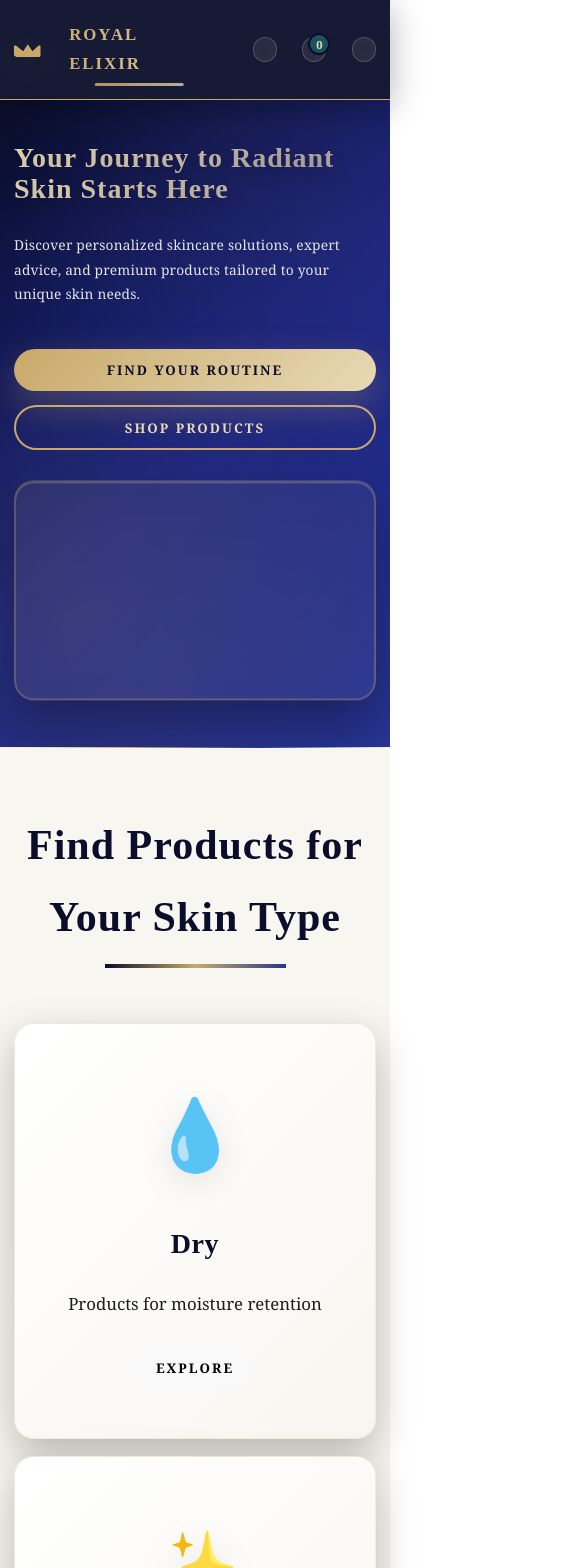
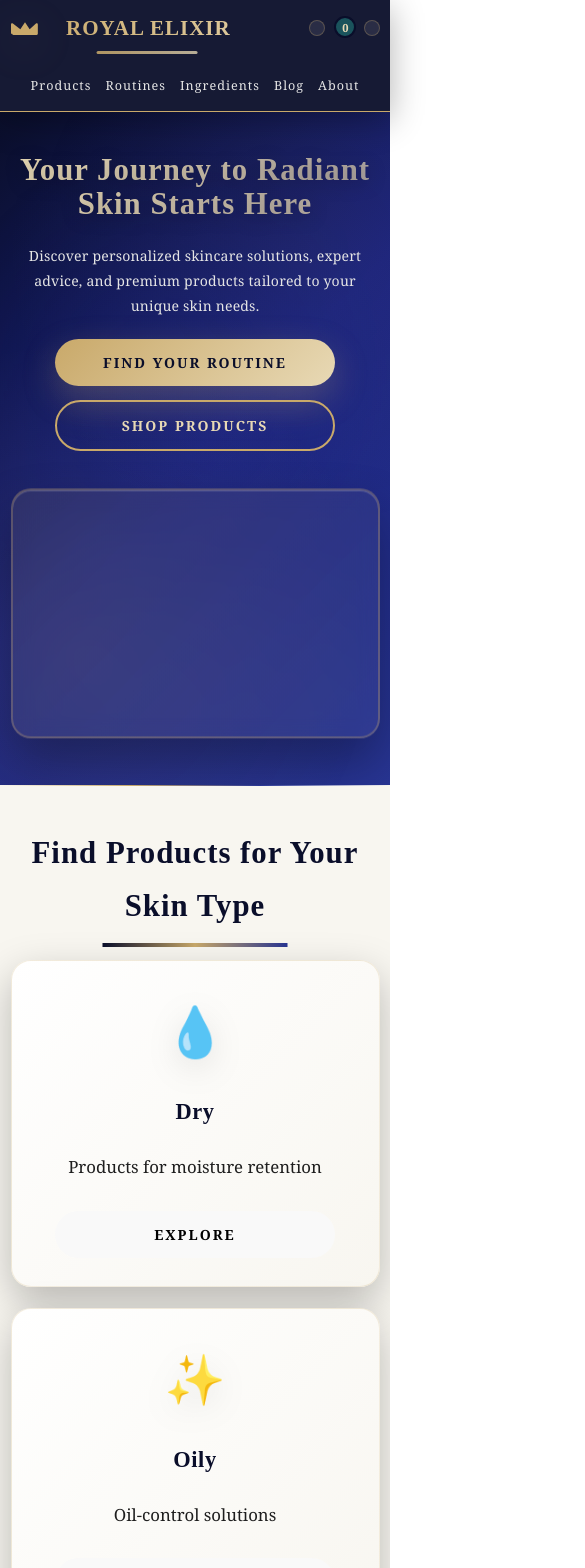
Before and after one commit to krish12345y89/royal-elixir, a React app in the folder frontend/: page / in a window 390 px wide. Shown: the top 1568 px of the page, 585 px wide, since content can reach past the window. Built offline with nearby package versions, Linux system fonts and the light colour scheme; the HTML template or start-up script is replaced by a standard one.

Commit message:
responsive

```diff
--- a/frontend/src/pages/css/home.css
+++ b/frontend/src/pages/css/home.css
@@ -305,9 +305,6 @@ input, textarea, select { border-radius: 12px; border: 1px solid rgba(10,14,42,0
   align-items: center;
 }
 
-/* Hide mobile menu toggle on larger screens by default */
-.menu-toggle { display: none; }
-
 .search-btn, .cart-btn, .account-btn {
   background: rgba(255, 255, 255, 0.1);
   border: 1px solid rgba(201, 169, 106, 0.3);
@@ -1320,71 +1317,609 @@ input, textarea, select { border-radius: 12px; border: 1px solid rgba(10,14,42,0
   }
 }
 
-/* Responsive adjustments for home page layout */
-@media (max-width: 1100px) {
-  html { font-size: 15px; }
-  .hero .container { gap: 3rem; }
-  .hero-content h1 { font-size: 3.4rem; }
-  .hero { padding: 5.5rem 0; }
-  .placeholder-image { height: 380px; font-size: 6rem; }
-  .section-header h2, .skin-types h2 { font-size: 3rem; }
-}
-
-@media (max-width: 900px) {
-  .container { padding: 0 1rem; }
-  .nav { gap: 1.2rem; }
-  .nav a { font-size: 1rem; }
-  /* make the nav visible as a compact, horizontally scrollable bar on small screens */
+/* ===== RESPONSIVE STYLES ===== */
+
+/* Large Desktops (1440px and up) */
+@media (min-width: 1440px) {
+  .container {
+    max-width: 1400px;
+  }
+
+  .hero-content h1 {
+    font-size: 5.5rem;
+  }
+}
+
+/* Tablets and Small Desktops (1024px - 1199px) */
+@media (max-width: 1199px) {
+  .container {
+    max-width: 960px;
+    padding: 0 2rem;
+  }
+
+  .hero-content h1 {
+    font-size: 4rem;
+  }
+
+  h2 {
+    font-size: 3.2rem;
+  }
+
+  .footer-content {
+    grid-template-columns: 280px 1fr 1fr 1fr;
+    gap: 2rem;
+  }
+}
+
+/* Tablets (768px - 1023px) */
+@media (max-width: 1023px) {
+  .container {
+    max-width: 720px;
+    padding: 0 1.5rem;
+  }
+
+  /* Navigation */
+  .nav-bar {
+    padding: 1rem 0;
+  }
+
   .nav {
-    display: flex;
-    flex-direction: row;
-    gap: 0.85rem;
+    gap: 2rem;
+  }
+
+  .nav a {
+    font-size: 1rem;
+  }
+
+  .logo .brand-name {
+    font-size: 2rem;
+    letter-spacing: 3px;
+  }
+
+  /* Hero Section */
+  .hero .container {
+    grid-template-columns: 1fr;
+    gap: 3rem;
+    text-align: center;
+  }
+
+  .hero-content h1 {
+    font-size: 3.5rem;
+  }
+
+  .hero-content p {
+    font-size: 1.3rem;
+  }
+
+  .hero-buttons {
+    justify-content: center;
+  }
+
+  /* Skin Types */
+  .skin-types h2 {
+    font-size: 3.5rem;
+  }
+
+  .skin-type-grid {
+    grid-template-columns: repeat(2, 1fr);
+    gap: 2rem;
+  }
+
+  /* Featured Products */
+  .section-header {
+    flex-direction: column;
+    gap: 2rem;
+    text-align: center;
+  }
+
+  .section-header h2:after {
+    left: 50%;
+    transform: translateX(-50%);
+  }
+
+  .product-filters {
+    flex-wrap: wrap;
+    justify-content: center;
+  }
+
+  .products-grid {
+    grid-template-columns: repeat(2, 1fr);
+    gap: 2rem;
+  }
+
+  /* Routine Builder */
+  .routine-steps {
+    grid-template-columns: repeat(3, 1fr);
+  }
+
+  /* Footer */
+  .footer-content {
+    grid-template-columns: 1fr 1fr;
+    gap: 3rem;
+  }
+}
+
+/* Large Mobile Devices (576px - 767px) */
+@media (max-width: 767px) {
+  .container {
+    padding: 0 1rem;
+  }
+
+  /* Header & Navigation */
+  .nav-bar {
+    flex-wrap: wrap;
+    gap: 1rem;
+  }
+
+  .logo {
+    order: 1;
+  }
+
+  .nav-actions {
+    order: 2;
+    margin-left: auto;
+  }
+
+  .nav {
+    order: 3;
+    width: 100%;
+    justify-content: center;
+    gap: 1.5rem;
+    margin-top: 1rem;
+  }
+
+  .nav a {
+    font-size: 0.95rem;
+    padding: 0.3rem 0;
+  }
+
+  .logo .brand-name {
+    font-size: 1.8rem;
+    letter-spacing: 2px;
+  }
+
+  .search-btn, .cart-btn, .account-btn {
+    padding: 0.6rem;
+    font-size: 1.1rem;
+  }
+
+  /* Hero Section */
+  .hero {
+    padding: 5rem 0;
+  }
+
+  .hero-content h1 {
+    font-size: 2.8rem;
+  }
+
+  .hero-content p {
+    font-size: 1.1rem;
+    margin-bottom: 2rem;
+  }
+
+  .hero-buttons {
+    flex-direction: column;
+    gap: 1rem;
+  }
+
+  .btn {
+    padding: 1rem 2rem;
+    font-size: 1rem;
+    width: 100%;
+    max-width: 280px;
+    margin: 0 auto;
+  }
+
+  .placeholder-image {
+    height: 350px;
+    font-size: 6rem;
+  }
+
+  /* Skin Types */
+  .skin-types {
+    padding: 5rem 0;
+  }
+
+  .skin-types h2 {
+    font-size: 2.8rem;
+    margin-bottom: 3rem;
+  }
+
+  .skin-type-grid {
+    grid-template-columns: 1fr;
+    gap: 1.5rem;
+  }
+
+  .skin-type-card {
+    padding: 2.5rem 2rem;
+  }
+
+  .skin-icon {
+    font-size: 4rem;
+  }
+
+  /* Featured Products */
+  .featured-products {
+    padding: 5rem 0;
+  }
+
+  .section-header h2 {
+    font-size: 2.8rem;
+  }
+
+  .products-grid {
+    grid-template-columns: 1fr;
+    gap: 1.5rem;
+  }
+
+  .product-image {
+    height: 280px;
+  }
+
+  .product-info {
+    padding: 2rem;
+  }
+
+  /* Routine Builder */
+  .routine-builder {
+    padding: 4rem 0;
+  }
+
+  .routine-builder h2 {
+    font-size: 2.5rem;
+  }
+
+  .routine-steps {
+    grid-template-columns: repeat(2, 1fr);
+    gap: 1.5rem;
+  }
+
+  .routine-step {
+    padding: 1.5rem;
+  }
+
+  /* Newsletter */
+  .newsletter {
+    padding: 4rem 0;
+  }
+
+  .newsletter-content h2 {
+    font-size: 2rem;
+  }
+
+  .newsletter-form {
+    flex-direction: column;
     align-items: center;
-    overflow-x: auto;
-    -webkit-overflow-scrolling: touch;
-    padding: 0.4rem 0;
-    background: transparent;
-    position: relative;
-    white-space: nowrap;
-  }
-  .nav a { padding: 0.45rem 0.6rem; white-space: nowrap; }
-  .menu-toggle { display: inline-flex; background: transparent; border: none; color: var(--light-gold); font-size: 1.4rem; cursor: pointer; padding: 0.5rem; }
-  /* When the menu is explicitly opened, switch to a stacked dropdown for easier tapping */
-  .nav.open { display: flex; position: absolute; left: 0; right: 0; top: 100%; background: linear-gradient(180deg, rgba(10,14,42,0.98), rgba(10,14,42,0.98)); flex-direction: column; gap: 0.5rem; padding: 1rem 1.5rem; z-index: 1100; box-shadow: 0 8px 40px rgba(2,6,20,0.6); }
-  .nav.open a { color: var(--platinum); padding: 0.75rem 0; border-bottom: 1px solid rgba(255,255,255,0.03); }
-  .hero .container { grid-template-columns: 1fr; gap: 2.5rem; }
-  .hero-content h1 { font-size: 2.6rem; }
-  .hero-content p { font-size: 1.05rem; }
-  .placeholder-image { height: 320px; }
-  .products-grid { grid-template-columns: repeat(auto-fill, minmax(260px, 1fr)); }
-  .product-image { height: 260px; }
-  .hero { padding: 4rem 0; }
-  .skin-types { padding: 4.5rem 0; }
-}
-
-@media (max-width: 640px) {
-  html { font-size: 14px; }
-  .nav { display: none; }
-  .menu-toggle { display: inline-flex; }
-  .logo .brand-name { font-size: 1.2rem; letter-spacing: 2px; }
-  .nav.open { padding: 1rem; }
-  .hero { padding: 3rem 0; }
-  .hero-content h1 { font-size: 2rem; line-height: 1.12; }
-  .hero-content p { font-size: 0.98rem; }
-  .placeholder-image { height: 220px; font-size: 4.5rem; }
-  .hero-buttons { flex-direction: column; gap: 1rem; }
-  .btn { padding: 0.85rem 1.4rem; font-size: 0.95rem; }
-  .skin-type-grid { grid-template-columns: 1fr; gap: 1.25rem; }
-  .section-header { flex-direction: column; align-items: flex-start; gap: 1rem; }
-  .products-grid { grid-template-columns: 1fr; }
-  .product-image { height: 220px; }
-  .product-info { padding: 1.4rem; }
-  .product-price { font-size: 1.6rem; }
-  .routine-steps { grid-template-columns: 1fr; }
-  .newsletter-content h2 { font-size: 1.6rem; }
-  .email-input { width: 100%; }
-  .footer-content { grid-template-columns: 1fr; }
-}
-
-/* Small accessibility helper: visually hidden text */
-.sr-only { position: absolute; width: 1px; height: 1px; padding: 0; margin: -1px; overflow: hidden; clip: rect(0,0,0,0); white-space: nowrap; border: 0; }
+  }
+
+  .email-input {
+    width: 100%;
+    max-width: 400px;
+  }
+
+  /* Footer */
+  .footer {
+    padding: 3rem 0 4rem 0;
+  }
+
+  .footer-content {
+    grid-template-columns: 1fr;
+    gap: 2.5rem;
+    text-align: center;
+  }
+
+  .footer-section p {
+    margin: 0.6rem auto 0 auto;
+  }
+
+  .social-links {
+    justify-content: center;
+  }
+
+  .footer-bottom {
+    flex-direction: column;
+    gap: 1rem;
+    margin-top: 2rem;
+  }
+}
+
+/* Small Mobile Devices (375px - 575px) */
+@media (max-width: 575px) {
+  /* Typography Scaling */
+  html {
+    font-size: 14px;
+  }
+
+  .container {
+    padding: 0 0.75rem;
+  }
+
+  /* Header */
+  .nav-bar {
+    padding: 0.75rem 0;
+  }
+
+  .logo .brand-name {
+    font-size: 1.5rem;
+    letter-spacing: 1px;
+  }
+
+  .logo i {
+    font-size: 2rem;
+  }
+
+  .nav {
+    gap: 1rem;
+    margin-top: 0.75rem;
+  }
+
+  .nav a {
+    font-size: 0.9rem;
+  }
+
+  .nav-actions {
+    gap: 0.8rem;
+  }
+
+  .search-btn, .cart-btn, .account-btn {
+    padding: 0.5rem;
+    font-size: 1rem;
+  }
+
+  /* Hero Section */
+  .hero {
+    padding: 3rem 0;
+  }
+
+  .hero-content h1 {
+    font-size: 2.2rem;
+    margin-bottom: 1.5rem;
+  }
+
+  .hero-content p {
+    font-size: 1rem;
+    margin-bottom: 1.5rem;
+  }
+
+  .placeholder-image {
+    height: 250px;
+    font-size: 4rem;
+  }
+
+  /* Skin Types */
+  .skin-types {
+    padding: 3rem 0;
+  }
+
+  .skin-types h2 {
+    font-size: 2.2rem;
+    margin-bottom: 2rem;
+  }
+
+  .skin-type-card {
+    padding: 2rem 1.5rem;
+  }
+
+  .skin-icon {
+    font-size: 3.5rem;
+    margin-bottom: 1.5rem;
+  }
+
+  .skin-type-card h3 {
+    font-size: 1.6rem;
+  }
+
+  /* Featured Products */
+  .featured-products {
+    padding: 3rem 0;
+  }
+
+  .section-header h2 {
+    font-size: 2.2rem;
+  }
+
+  .product-filters {
+    gap: 0.5rem;
+  }
+
+  .filter-btn {
+    padding: 0.6rem 1.2rem;
+    font-size: 0.9rem;
+  }
+
+  .product-image {
+    height: 220px;
+  }
+
+  .product-info {
+    padding: 1.5rem;
+  }
+
+  .product-name {
+    font-size: 1.5rem;
+  }
+
+  .product-price {
+    font-size: 1.8rem;
+  }
+
+  /* Routine Builder */
+  .routine-builder {
+    padding: 3rem 0;
+  }
+
+  .routine-builder h2 {
+    font-size: 2rem;
+  }
+
+  .routine-steps {
+    grid-template-columns: 1fr;
+    gap: 1rem;
+  }
+
+  .step-number {
+    width: 45px;
+    height: 45px;
+    font-size: 1rem;
+  }
+
+  /* Newsletter */
+  .newsletter {
+    padding: 3rem 0;
+  }
+
+  .newsletter-content h2 {
+    font-size: 1.6rem;
+    letter-spacing: 1px;
+  }
+
+  .newsletter-content p {
+    font-size: 0.95rem;
+  }
+
+  /* Footer */
+  .footer {
+    padding: 2rem 0 3rem 0;
+  }
+
+  .footer-section h3 {
+    font-size: 1rem;
+  }
+
+  .social-links a {
+    width: 42px;
+    height: 42px;
+  }
+}
+
+/* Extra Small Devices (under 375px) */
+@media (max-width: 374px) {
+  html {
+    font-size: 13px;
+  }
+
+  .logo .brand-name {
+    font-size: 1.3rem;
+  }
+
+  .nav {
+    gap: 0.75rem;
+  }
+
+  .nav a {
+    font-size: 0.85rem;
+  }
+
+  .hero-content h1 {
+    font-size: 1.8rem;
+  }
+
+  .skin-types h2,
+  .section-header h2 {
+    font-size: 1.8rem;
+  }
+
+  .product-filters {
+    flex-direction: column;
+    align-items: center;
+  }
+
+  .filter-btn {
+    width: 100%;
+    max-width: 200px;
+  }
+}
+
+/* ===== TOUCH DEVICE OPTIMIZATIONS ===== */
+@media (hover: none) and (pointer: coarse) {
+  /* Improve touch targets */
+  .nav a {
+    padding: 0.5rem 0.25rem;
+  }
+
+  .btn {
+    min-height: 50px;
+  }
+
+  .filter-btn {
+    min-height: 44px;
+  }
+
+  .social-links a {
+    min-width: 44px;
+    min-height: 44px;
+  }
+
+  /* Reduce hover effects on touch devices */
+  .skin-type-card:hover,
+  .product-card:hover {
+    transform: none;
+  }
+
+  .nav a:hover:after {
+    width: 0;
+  }
+}
+
+/* ===== HIGH DPI DISPLAYS ===== */
+@media (-webkit-min-device-pixel-ratio: 2), (min-resolution: 192dpi) {
+  .logo .brand-name {
+    -webkit-font-smoothing: subpixel-antialiased;
+  }
+}
+
+/* ===== DARK MODE SUPPORT ===== */
+@media (prefers-color-scheme: dark) {
+  :root {
+    --ivory: #1a1a1a;
+    --charcoal: #e5e5e5;
+    --platinum: #333333;
+  }
+
+  body {
+    background: linear-gradient(135deg, #1a1a1a 0%, #2d2d2d 100%);
+    color: var(--charcoal);
+  }
+}
+
+/* ===== PRINT STYLES ===== */
+@media print {
+  .header,
+  .nav-actions,
+  .hero-buttons,
+  .footer,
+  .newsletter {
+    display: none !important;
+  }
+
+  .hero {
+    background: white !important;
+    color: black !important;
+    padding: 2rem 0 !important;
+  }
+
+  .hero-content h1 {
+    color: black !important;
+    background: none !important;
+    -webkit-text-fill-color: black !important;
+  }
+}
+
+/* ===== ACCESSIBILITY IMPROVEMENTS ===== */
+@media (prefers-reduced-motion: reduce) {
+  * {
+    animation-duration: 0.01ms !important;
+    animation-iteration-count: 1 !important;
+    transition-duration: 0.01ms !important;
+  }
+}
+
+/* Focus styles for keyboard navigation */
+@media (pointer: fine) {
+  .btn:focus-visible,
+  .filter-btn:focus-visible,
+  .nav a:focus-visible {
+    outline: 2px solid var(--gold);
+    outline-offset: 2px;
+  }
+}
--- a/frontend/src/pages/home.jsx
+++ b/frontend/src/pages/home.jsx
@@ -5,7 +5,6 @@ const SkincareHub = () => {
   const [featuredProducts, setFeaturedProducts] = useState([]);
   const [skinTypes, setSkinTypes] = useState([]);
   const [activeTab, setActiveTab] = useState('all');
-  const [mobileNavOpen, setMobileNavOpen] = useState(false);
   const footerRef = useRef(null);
 
   useEffect(() => {
@@ -109,22 +108,14 @@ const SkincareHub = () => {
               <i className="fas fa-spa"></i>
               <span className="brand-name">Royal Elixir</span>
             </div>
-            <nav className={`nav ${mobileNavOpen ? 'open' : ''}`}>
-              <a href="#products" onClick={() => setMobileNavOpen(false)}>Products</a>
-              <a href="#routines" onClick={() => setMobileNavOpen(false)}>Routines</a>
-              <a href="#ingredients" onClick={() => setMobileNavOpen(false)}>Ingredients</a>
-              <a href="#blog" onClick={() => setMobileNavOpen(false)}>Blog</a>
-              <a href="#about" onClick={() => setMobileNavOpen(false)}>About</a>
+            <nav className="nav">
+              <a href="#products">Products</a>
+              <a href="#routines">Routines</a>
+              <a href="#ingredients">Ingredients</a>
+              <a href="#blog">Blog</a>
+              <a href="#about">About</a>
             </nav>
             <div className="nav-actions">
-              <button
-                className="menu-toggle"
-                aria-label="Toggle menu"
-                onClick={() => setMobileNavOpen(open => !open)}
-                aria-expanded={mobileNavOpen}
-              >
-                <i className="fas fa-bars" aria-hidden="true"></i>
-              </button>
               <button className="search-btn">
                 <i className="fas fa-search"></i>
               </button>
```
